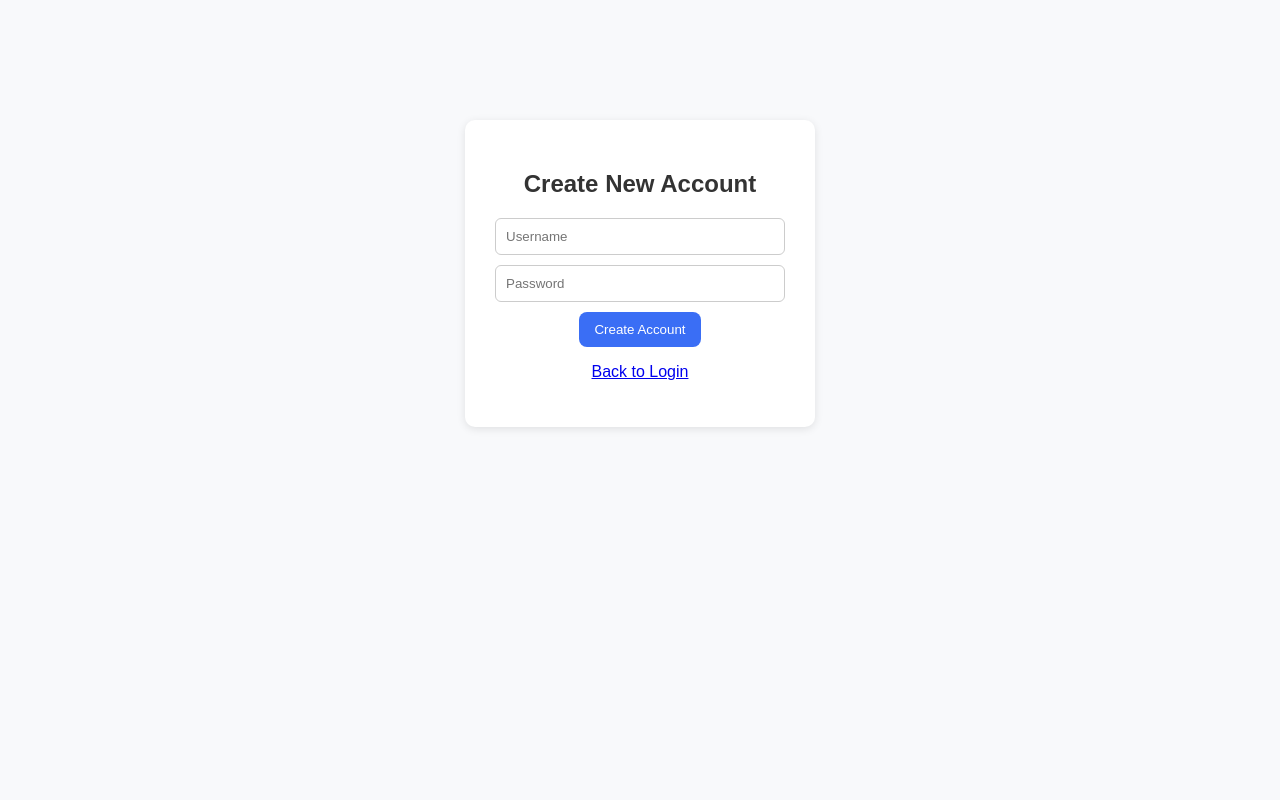
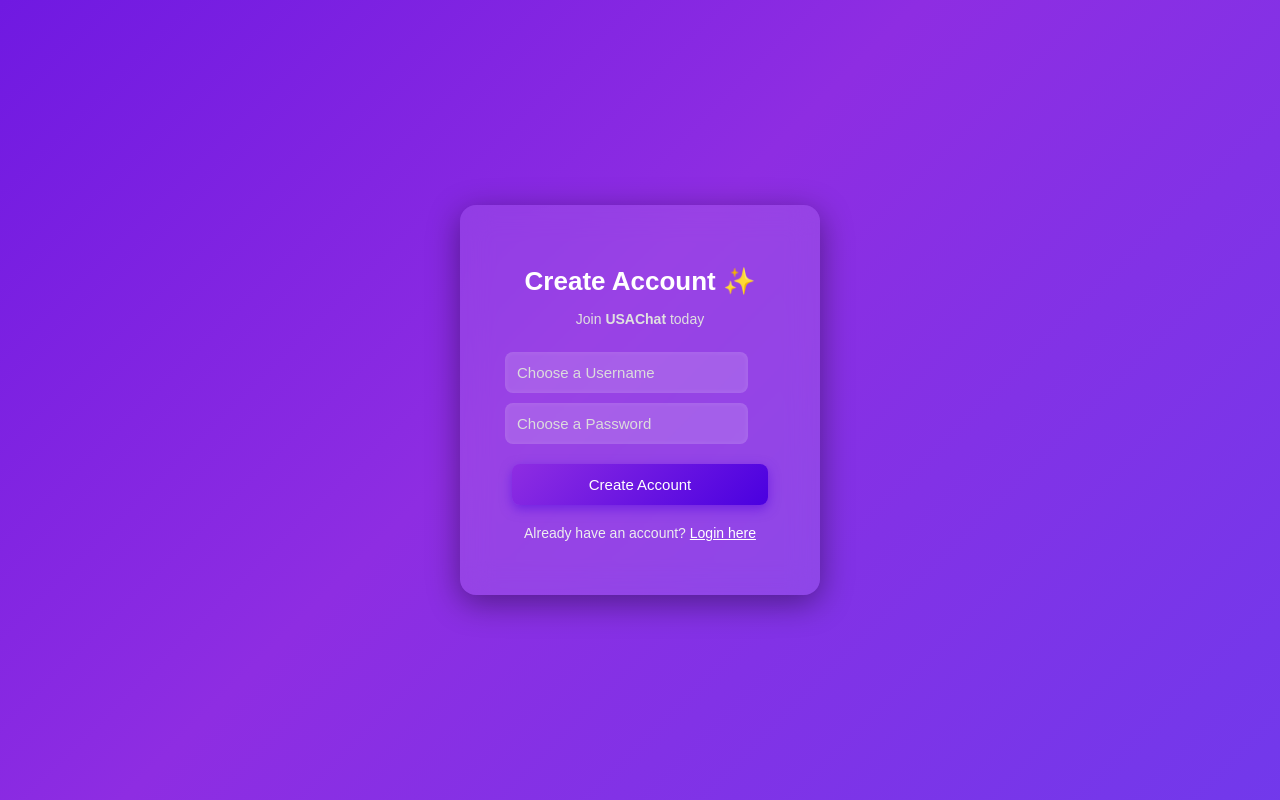
Before and after one commit to richinsmarilu5-droid/usachat-server, a website: page create.html in a window 1280 px wide. Drawn offline with Linux system fonts and the light colour scheme.

Commit message:
create.html

```diff
--- a/create.html
+++ b/create.html
@@ -5,34 +5,141 @@
   <meta name="viewport" content="width=device-width, initial-scale=1.0" />
   <title>Create Account - USAChat</title>
   <link rel="stylesheet" href="style.css" />
+  <style>
+    body {
+      margin: 0;
+      height: 100vh;
+      display: flex;
+      justify-content: center;
+      align-items: center;
+      background: linear-gradient(135deg, #4a00e0, #8e2de2, #5b42f3);
+      background-size: 200% 200%;
+      animation: bgMove 8s ease infinite;
+      font-family: "Poppins", sans-serif;
+      color: #fff;
+    }
+
+    @keyframes bgMove {
+      0% { background-position: 0% 50%; }
+      50% { background-position: 100% 50%; }
+      100% { background-position: 0% 50%; }
+    }
+
+    .create-box {
+      background: rgba(255, 255, 255, 0.1);
+      backdrop-filter: blur(15px);
+      border-radius: 16px;
+      padding: 40px 45px;
+      text-align: center;
+      width: 360px;
+      box-shadow: 0 8px 32px rgba(0, 0, 0, 0.4);
+      animation: fadeIn 0.8s ease-in-out;
+    }
+
+    @keyframes fadeIn {
+      from { opacity: 0; transform: translateY(20px); }
+      to { opacity: 1; transform: translateY(0); }
+    }
+
+    h2 {
+      margin-bottom: 10px;
+      font-size: 26px;
+      color: #fff;
+    }
+
+    p.subtitle {
+      font-size: 14px;
+      margin-bottom: 25px;
+      color: #e0e0e0;
+    }
+
+    input {
+      width: 90%;
+      padding: 12px;
+      margin: 10px 0;
+      border-radius: 8px;
+      border: none;
+      outline: none;
+      background: rgba(255, 255, 255, 0.15);
+      color: #fff;
+      font-size: 15px;
+      box-shadow: inset 0 0 5px rgba(255, 255, 255, 0.1);
+    }
+
+    input::placeholder {
+      color: #dcdcdc;
+    }
+
+    button {
+      background: linear-gradient(135deg, #8e2de2, #4a00e0);
+      color: #fff;
+      border: none;
+      border-radius: 8px;
+      padding: 12px 25px;
+      font-size: 15px;
+      cursor: pointer;
+      width: 95%;
+      margin-top: 10px;
+      transition: 0.3s;
+      box-shadow: 0 4px 12px rgba(78, 0, 224, 0.5);
+    }
+
+    button:hover {
+      transform: translateY(-2px);
+      box-shadow: 0 6px 18px rgba(78, 0, 224, 0.7);
+    }
+
+    p.bottom-text {
+      margin-top: 20px;
+      font-size: 14px;
+      color: #eee;
+    }
+
+    a {
+      color: #fff;
+      text-decoration: underline;
+      font-weight: 500;
+    }
+  </style>
 </head>
 <body>
-  <div class="create-container">
-    <h2>Create New Account</h2>
-    <input type="text" id="newUser" placeholder="Username" />
-    <input type="password" id="newPass" placeholder="Password" />
-    <button onclick="register()">Create Account</button>
-    <p><a href="index.html">Back to Login</a></p>
+  <div class="create-box">
+    <h2>Create Account ✨</h2>
+    <p class="subtitle">Join <strong>USAChat</strong> today</p>
+
+    <input type="text" id="username" placeholder="Choose a Username" />
+    <input type="password" id="password" placeholder="Choose a Password" />
+    <button onclick="createAccount()">Create Account</button>
+
+    <p class="bottom-text">
+      Already have an account? <a href="index.html">Login here</a>
+    </p>
   </div>
 
   <script>
-    async function register() {
-      const username = document.getElementById("newUser").value.trim();
-      const password = document.getElementById("newPass").value.trim();
-      if (!username || !password) return alert("Please fill all fields");
+    async function createAccount() {
+      const u = document.getElementById("username").value.trim();
+      const p = document.getElementById("password").value.trim();
 
+      if (!u || !p) return alert("Please fill all fields!");
+
+      try {
         const res = await fetch("https://usachat-server-hx17.onrender.com/api/register", {
           method: "POST",
           headers: { "Content-Type": "application/json" },
-        body: JSON.stringify({ username, password }),
+          body: JSON.stringify({ username: u, password: p })
         });
 
         const data = await res.json();
+
         if (data.success) {
-        alert("Account created successfully!");
+          alert("✅ Account created successfully!");
           window.location.href = "payment.html";
         } else {
-        alert(data.message || "Registration failed");
+          alert("❌ " + (data.message || "Something went wrong"));
+        }
+      } catch (err) {
+        alert("⚠️ Server error: " + err.message);
       }
     }
   </script>
```
Lines whose indentation alone changed are shown as unchanged.
